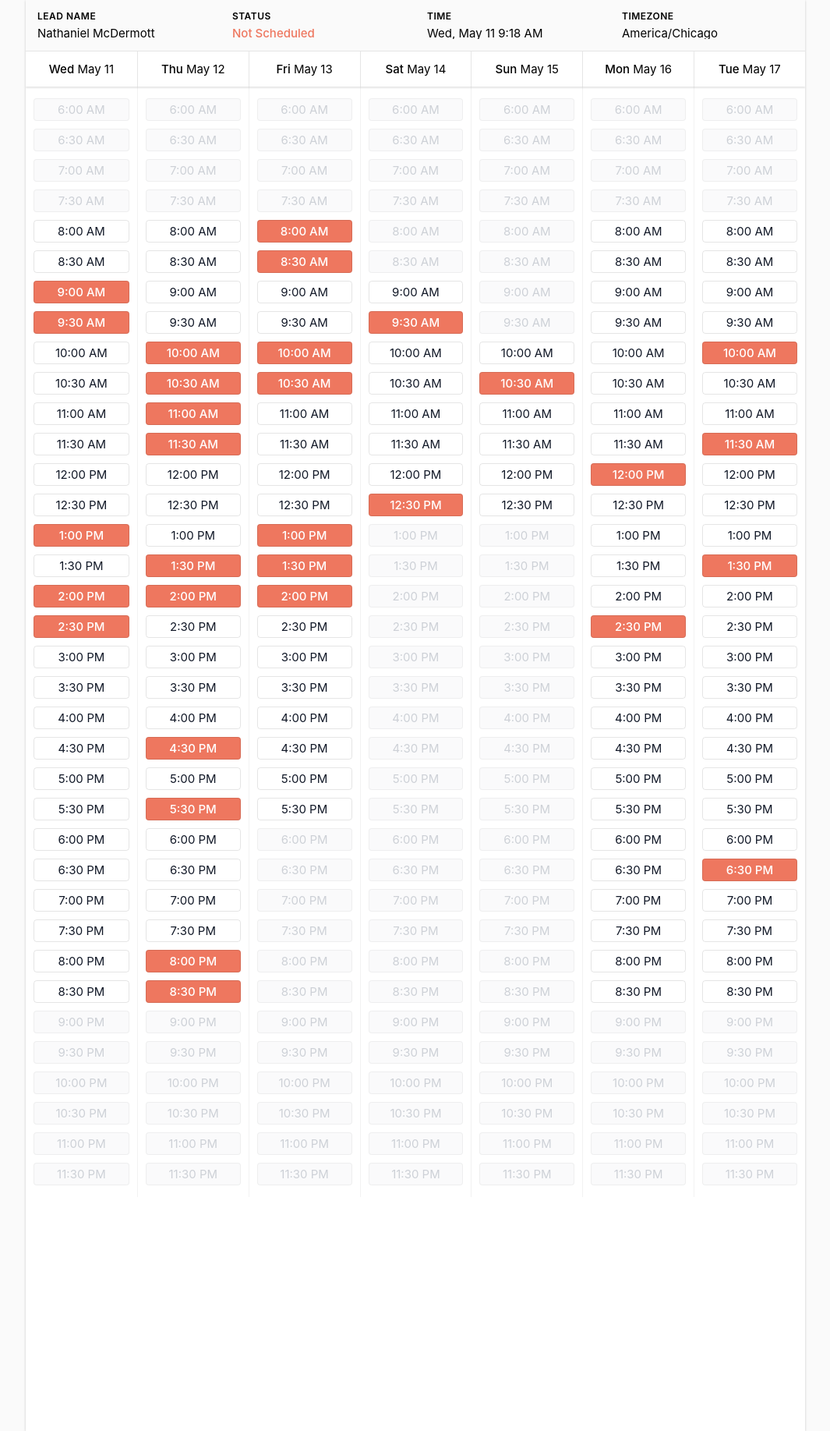
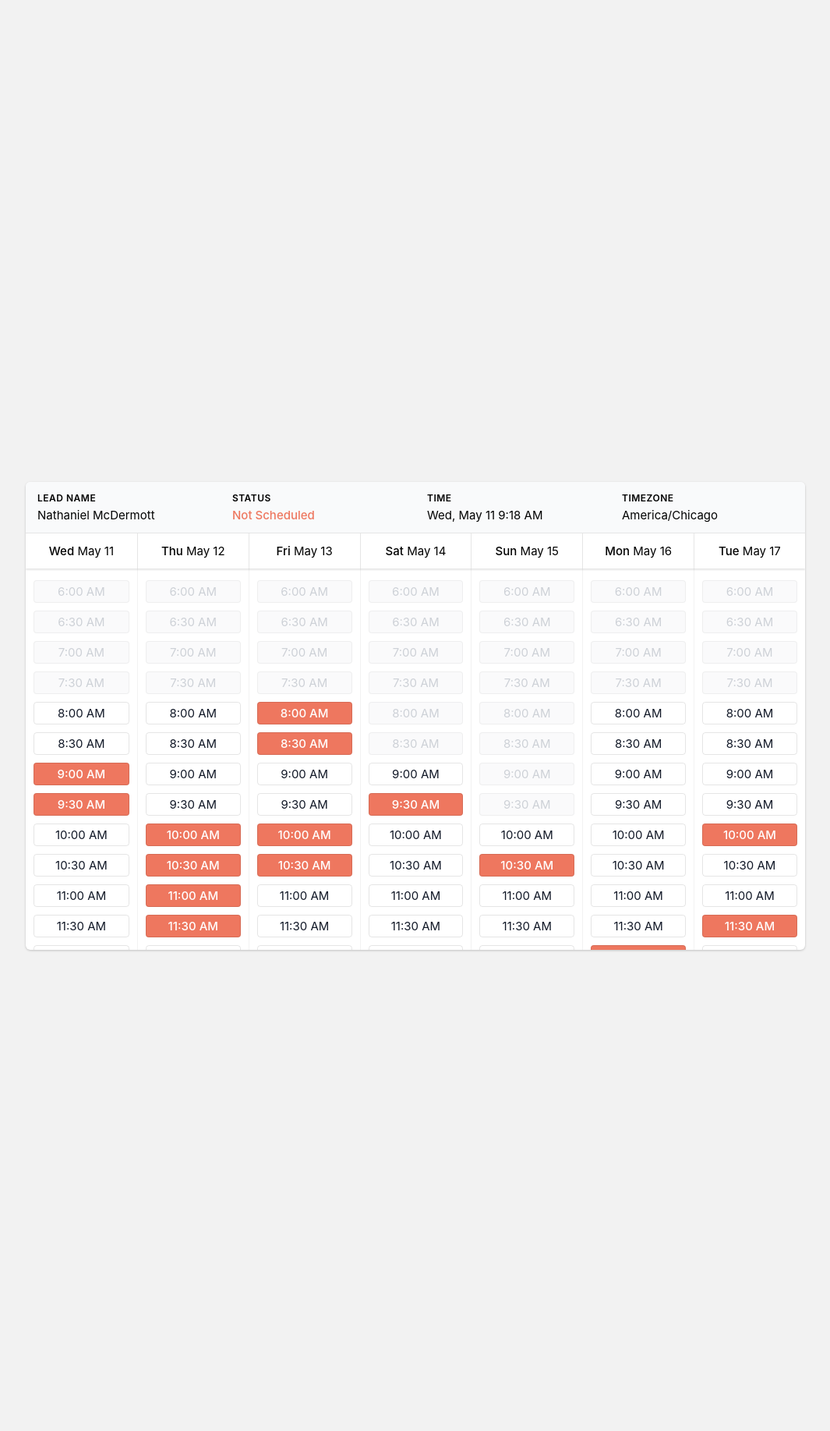
Before and after one commit to Usealan/website, a Jekyll site: the page built from labs/calendar.html, in a window 1280 px wide. Shown: the whole page at 78% size, without its empty margins (107-1172 px from the left). Built offline with Jekyll 4.4.1, drawn with Linux system fonts in a browser that asks for light colours; nearby versions of some CDN libraries; some web fonts are replaced.

Commit message:
progress

```diff
--- a/labs/calendar.html
+++ b/labs/calendar.html
@@ -16,12 +16,12 @@
       @import url("https://cdn.materialdesignicons.com/5.4.55/css/materialdesignicons.min.css");
       * { margin: 0; padding: 0; -webkit-font-smoothing: antialiased; box-sizing: border-box; -webkit-tap-highlight-color: transparent; -webkit-font-smoothing: antialiased; outline: 0 none; shape-renderer: crispEdges;	-moz-osx-font-smoothing: grayscale; }
       :root { --blue: #5F6EEE; --yellow: #EEDF5F; --green: #22BAA0; --orange: #EE935F; --red: #EE775F; }
-      .ac { font-family: "Inter", system-ui, -apple-system, BlinkMacSystemFont, "Segoe UI", "Roboto", "Oxygen", "Ubuntu", "Cantarell", "Fira Sans", "Droid Sans", "Helvetica Neue", sans-serif; font-size: 17px; line-height: 1.8; position: absolute; top: 0; left: 0; width: 100%; height: 100%; overflow: hidden; background: #FAFAFA; }
-      .ac .wrapper { position: relative; margin: 0 auto; width: 100%; max-width: 1000px; box-shadow: 0 1px 3px rgba(0,0,0,0.2); background: white; min-height: 100%; overflow: hidden; }
-      .ac .head { font-size: 0; height: 65px; background: #FAFAFA; }
+      .ac { font-family: "Inter", system-ui, -apple-system, BlinkMacSystemFont, "Segoe UI", "Roboto", "Oxygen", "Ubuntu", "Cantarell", "Fira Sans", "Droid Sans", "Helvetica Neue", sans-serif; font-size: 17px; line-height: 1.8; position: absolute; top: 0; left: 0; width: 100%; height: 100%; overflow: hidden; background: #F2F2F2; }
+      .ac .wrapper { position: relative; margin: 0 auto; width: 100%; height: 100%; max-width: 1000px; box-shadow: 0 1px 3px rgba(0,0,0,0.2); background: white; overflow: hidden; }
+      .ac .head { font-size: 0; height: 65px; background: #F9FAFB; }
       .ac .block { display: inline-block; width: calc(100% / 4); padding: 15px; line-height: 1; white-space: nowrap; }
-      .ac .block label { display: block; text-transform: uppercase; font-size: 12px; font-weight: 600; margin: 0 0 8px; letter-spacing: 0.5px; }
-      .ac .block span { font-size: 15px; display: block; text-overflow: ellipsis; overflow: hidden; }
+      .ac .block label { display: block; text-transform: uppercase; font-size: 12px; font-weight: 600; margin: 0 0 5px; letter-spacing: 0.5px; }
+      .ac .block span { font-size: 15px; display: block; text-overflow: ellipsis; overflow: hidden; line-height: 1.5; }
       .ac .status span { color: var(--green); font-weight: 500; }
       .ac .status.red span { color: var(--red); }
       .ac .cal-grid { position: absolute; top: 65px; left: 0; width: 100%; height: calc(100% - 65px); border-top: 1px solid rgba(0,0,0,0.1); user-select: none; }
@@ -44,7 +44,7 @@
         .ac .block { width: 50%; padding: 0 10px 10px; overflow: hidden; }
         .ac .block label { display: inline-block; margin: 0; font-size: 12px; vertical-align: top; text-transform: none; letter-spacing: normal; }
         .ac .block label:after { content: ":"; margin-right: 5px; }
-        .ac .block span { display: inline-block; font-size: 12px; vertical-align: top; }
+        .ac .block span { display: inline-block; font-size: 12px; line-height: 1; vertical-align: top; }
         .ac .cal-grid-head { height: 40px; }
         .ac .cal-grid-body { top: 40px; height: calc(100% - 40px); }
         .ac .days .item { font-size: 12px; width: calc(100% / 5); line-height: 40px; }
@@ -66,6 +66,9 @@
         .ac .day-column { width: calc(100% / 3); }
         .ac .days .item:nth-of-type(1n+4) { display: none; }
         .ac .day-column:nth-of-type(1n+4) { display: none; }
+      }
+      @media screen and (min-height: 700px) {
+        .ac .wrapper { max-height: 600px; width: calc(100% - 20px); top: 50%; transform: translateY(-50%); border-radius: 6px; }
       }
     </style>
   </head>
```
